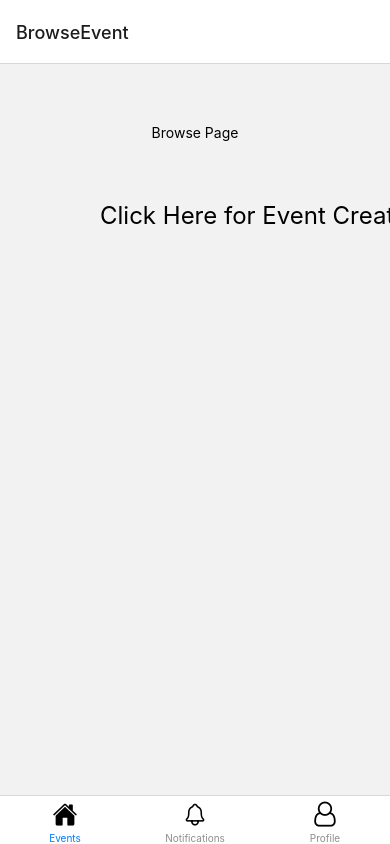
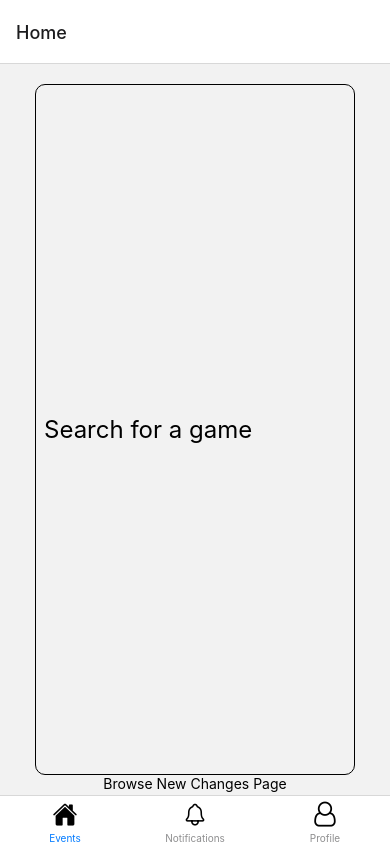
Before and after one commit to CaffeinatePlz/TabletopMeetupApp, a React Native app: screen /Home in a window 390 px wide. Built offline with nearby package versions, Linux system fonts and the light colour scheme.

Commit message:
added search bar

```diff
--- a/App.js
+++ b/App.js
@@ -20,7 +20,7 @@ const ProfileStack = createNativeStackNavigator();
 export default function App() {
   const EventTab = () => (
     <EventStack.Navigator>
-      <EventStack.Screen name = "BrowseEvent" component={Browse} ></EventStack.Screen>
+      <EventStack.Screen name = "Home" component={Browse} ></EventStack.Screen>
       <EventStack.Screen name = "CreateEvent" component={Create} ></EventStack.Screen>
     </EventStack.Navigator>
   )
--- a/screens/Browse.js
+++ b/screens/Browse.js
@@ -1,11 +1,19 @@
 import React, { useEffect } from "react";
-import { Text, TouchableOpacity, View } from "react-native";
+import { Text, TouchableOpacity, View, TextInput, Dimensions } from "react-native";
 
 export default function Browse({ route, navigation  }) {
+	const screenWidth = Dimensions.get('window').width;
+
     return (
-      <View style={{ flex: 1, alignItems: "center", justifyContent: "center" }}>
-        <Text accessibilityHint="Browse" style= {{margin: 60}}>Browse Page</Text>
-
+		<View style={{ flex: 1, padding: 20 }}>
+			<View style={{ flex: 1, alignItems: 'center', justifyContent: 'top'}}>
+				<TextInput
+					style = {{ flex: 1, fontSize: 24, width: screenWidth - 70, borderWidth: 1, borderRadius: 10, padding: 8 }}
+					placeholder="Search for a game"
+				/>
+			</View>
+			<View style={{ flex: 0, alignItems: "center", justifyContent: "top" }}>
+				<Text accessibilityHint="Browse">Browse New Changes Page</Text>
 				<View style = {{flex: 1, alignItems: "left", justifyContent: "start", flexDirection: "row",  marginLeft: 100}}>
 				<TouchableOpacity onPress={() => navigation.navigate("CreateEvent")}>
 					<View style = {{flex: 1, alignItems: "left", justifyContent: "start", flexDirection: "row"}}>
@@ -14,6 +22,7 @@ export default function Browse({ route, navigation  }) {
 				</TouchableOpacity>
 				</View>
 			</View>
+		</View>
 
     );
   }
```
Lines whose indentation alone changed are shown as unchanged.
